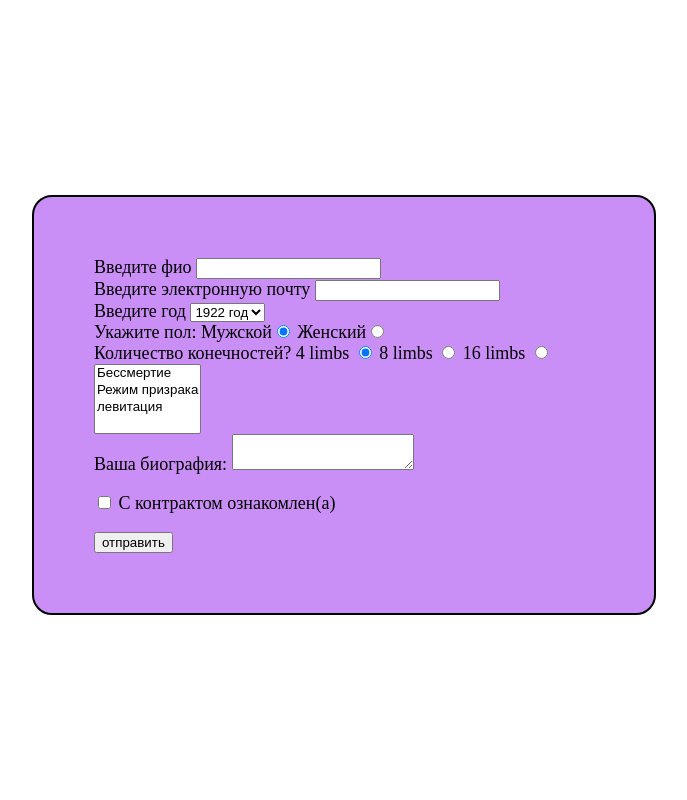
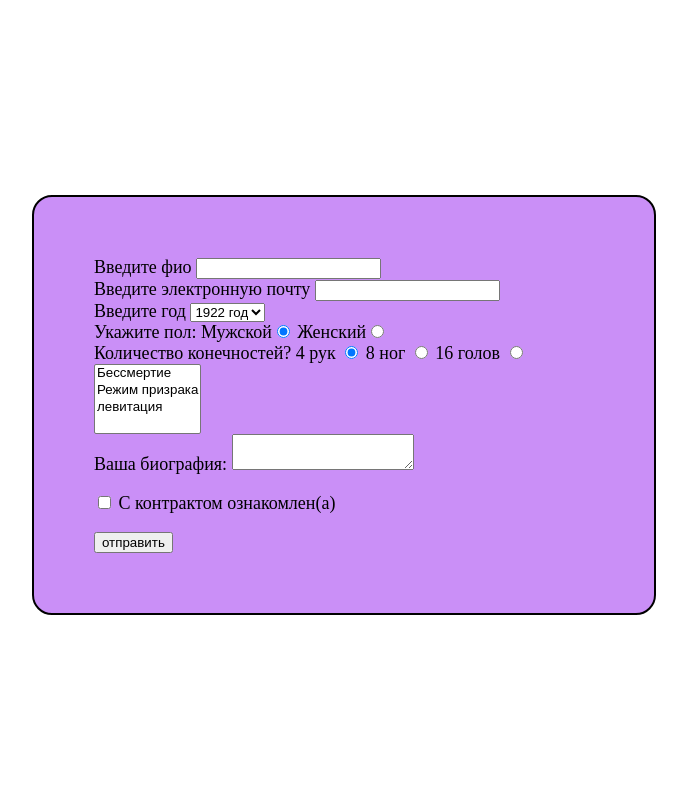
Before and after one commit to YakovDeinega/BWeb31.1, a PHP site: page /form.php in a window 1280 px wide. Shown: the whole page, without its empty margins (296-983 px from the left). Run offline with PHP 8.4, Linux system fonts and the light colour scheme.

Commit message:
Update form.php

```diff
--- a/form.php
+++ b/form.php
@@ -20,11 +20,11 @@
   </div>
 
   <div class = "limbs"><label>Количество конечностей?</label>
-  <label>4 limbs</label>
+  <label>4 рук</label>
   <input type="radio" checked="checked" name="limbs" value="4" />
-  <label>8 limbs</label>
+  <label>8 ног</label>
   <input type="radio" name="limbs" value="8" />
-  <label>16 limbs</label>
+  <label>16 голов</label>
   <input type="radio" name="limbs" value="16" />
   </div>
 
```
